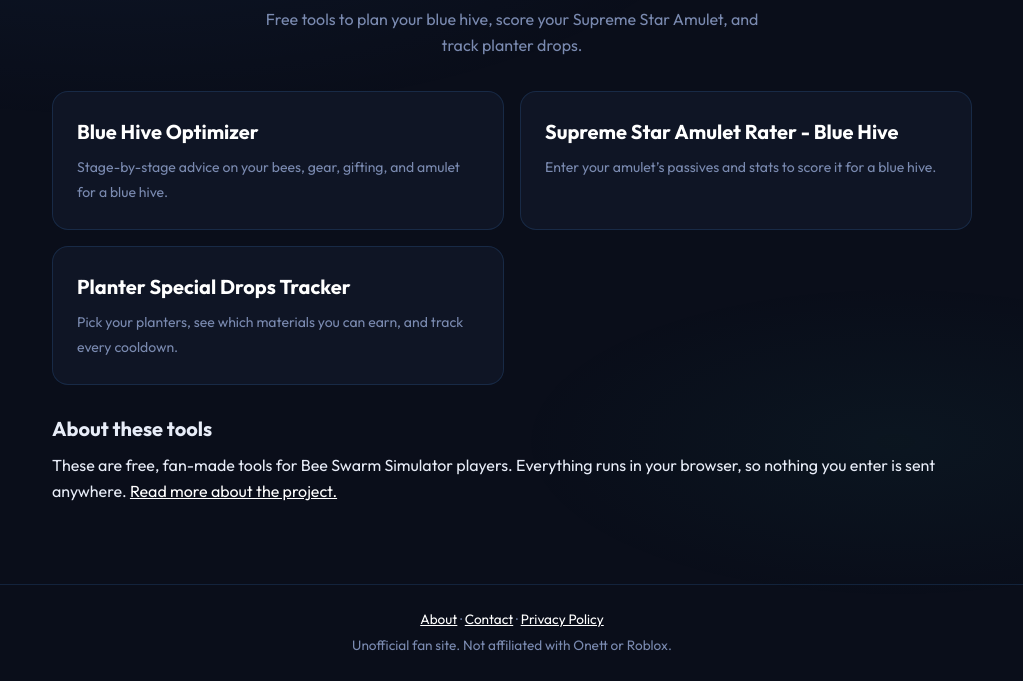
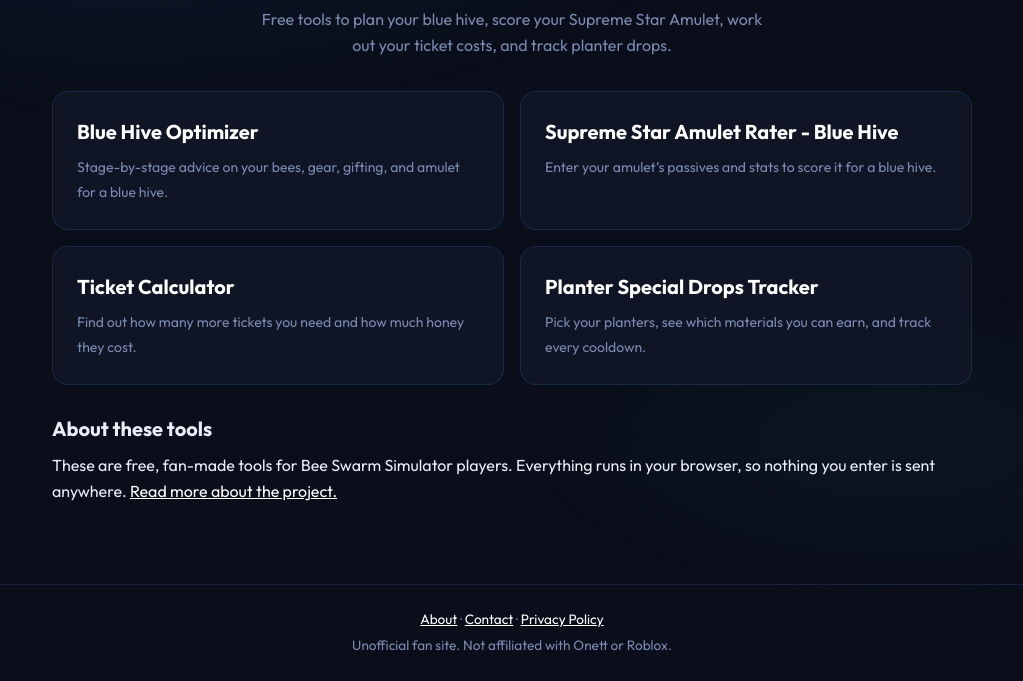
Before and after one commit to BSSoptimizer/bssoptimizer.github.io, a plain HTML site: page index.html in a window 1280 px wide. Shown: the part 198-879 px from the top of the page, without its empty margins (128-1151 px from the left). Drawn offline with Linux system fonts and the light colour scheme.

Commit message:
Add files via upload

```diff
--- a/index.html
+++ b/index.html
@@ -1,10 +1,12 @@
 <!DOCTYPE html>
 <html lang="en"><head><meta charset="utf-8"><meta name="viewport" content="width=device-width, initial-scale=1">
-<title>BSS Optimizer – Free Bee Swarm Simulator Hive and Amulet Tools</title><meta name="description" content="Free Bee Swarm Simulator tools: a blue hive optimizer, a Supreme Star Amulet rater, and a planter special drops tracker."><link rel="canonical" href="https://bssoptimizer.github.io/"><link rel="icon" type="image/png" href="/logo.png"><link rel="preconnect" href="https://fonts.googleapis.com"><link href="https://fonts.googleapis.com/css2?family=Outfit:wght@300;400;500;600;700;800&family=Space+Mono:wght@400;700&display=swap" rel="stylesheet"><link rel="stylesheet" href="/style.css">
-<script async src="https://www.googletagmanager.com/gtag/js?id=G-0EQ60MCZPB"></script><script>window.dataLayer=window.dataLayer||[];function gtag(){dataLayer.push(arguments);}gtag("js",new Date());gtag("config","G-0EQ60MCZPB");</script></head><body><nav class="top"><a class="brand" href="/"><img src="/logo.png" alt="" width="24" height="24">BSS Optimizer</a></nav><main><header class="hero"><div class="header-badge">🐝 Bee Swarm Simulator</div><h1>BSS Optimizer</h1><p>Free tools to plan your blue hive, score your Supreme Star Amulet, and track planter drops.</p></header>
+<title>BSS Optimizer – Free Bee Swarm Simulator Hive, Amulet and Ticket Tools</title><meta name="description" content="Free Bee Swarm Simulator tools: a blue hive optimizer, a Supreme Star Amulet rater, a ticket calculator, and a planter special drops tracker."><link rel="canonical" href="https://bssoptimizer.github.io/"><link rel="icon" type="image/png" href="/logo.png"><link rel="preconnect" href="https://fonts.googleapis.com"><link href="https://fonts.googleapis.com/css2?family=Outfit:wght@300;400;500;600;700;800&family=Space+Mono:wght@400;700&display=swap" rel="stylesheet"><link rel="stylesheet" href="/style.css">
+<script async src="https://www.googletagmanager.com/gtag/js?id=G-0EQ60MCZPB"></script><script>window.dataLayer=window.dataLayer||[];function gtag(){dataLayer.push(arguments);}gtag("js",new Date());gtag("config","G-0EQ60MCZPB");</script>
+<script async src="https://pagead2.googlesyndication.com/pagead/js/adsbygoogle.js?client=ca-pub-9927687341158144" crossorigin="anonymous"></script></head><body><nav class="top"><a class="brand" href="/"><img src="/logo.png" alt="" width="24" height="24">BSS Optimizer</a></nav><main><header class="hero"><div class="header-badge">🐝 Bee Swarm Simulator</div><h1>BSS Optimizer</h1><p>Free tools to plan your blue hive, score your Supreme Star Amulet, work out your ticket costs, and track planter drops.</p></header>
 <div class="cards">
 <a class="card" href="/blue-hive-optimizer/"><strong>Blue Hive Optimizer</strong><span>Stage-by-stage advice on your bees, gear, gifting, and amulet for a blue hive.</span></a>
 <a class="card" href="/amulet-rater/"><strong>Supreme Star Amulet Rater - Blue Hive</strong><span>Enter your amulet’s passives and stats to score it for a blue hive.</span></a>
+<a class="card" href="/ticket-calculator/"><strong>Ticket Calculator</strong><span>Find out how many more tickets you need and how much honey they cost.</span></a>
 <a class="card" href="/planter-drops/"><strong>Planter Special Drops Tracker</strong><span>Pick your planters, see which materials you can earn, and track every cooldown.</span></a>
 </div>
 <h2>About these tools</h2>
```
